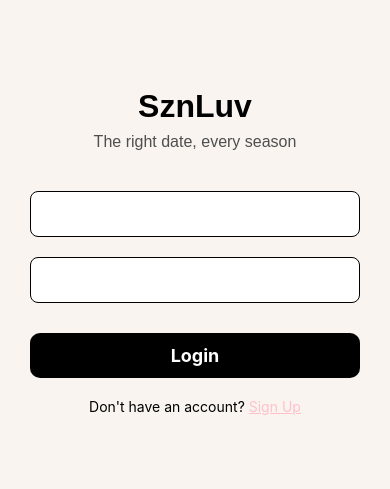
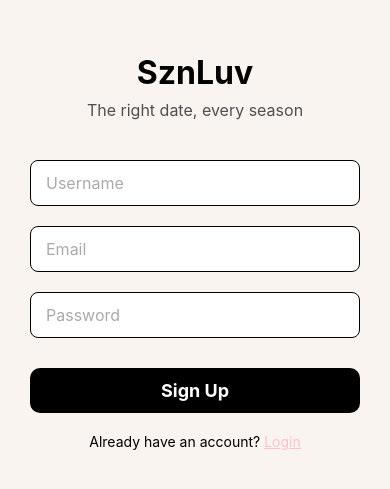
Before and after one commit to Zeeyad-Monir/SznLuv, a React Native app: screen /SignUp in a window 390 px wide. Shown: the part 171-660 px from the top of the page. Built offline with nearby package versions, Linux system fonts and the light colour scheme; no server answers.

Commit message:
Setting up sign up screen

```diff
--- a/App.js
+++ b/App.js
@@ -10,9 +10,11 @@ import { onAuthStateChanged } from 'firebase/auth';
 
 // Import your screens
 import LoginScreen from './screens/LoginScreen';
+import SignUpScreen from './screens/SignUpScreen'; // Import SignUpScreen
 import HomeScreen from './screens/HomeScreen';
-//import SpinWheelScreen from './screens/SpinWheelScreen';
-//import ProfileScreen from './screens/ProfileScreen';
+// Import other screens as needed
+// import SpinWheelScreen from './screens/SpinWheelScreen';
+// import ProfileScreen from './screens/ProfileScreen';
 
 // Create AuthContext
 export const AuthContext = createContext();
@@ -25,15 +27,13 @@ export default function App() {
   const [initializing, setInitializing] = useState(true);
 
   // Handle auth state changes
-  const onAuthStateChangedCallback = (currentUser) => {
-    setUser(currentUser);
-    if (initializing) setInitializing(false);
-  };
-
   useEffect(() => {
-    const subscriber = onAuthStateChanged(auth, onAuthStateChangedCallback);
+    const subscriber = onAuthStateChanged(auth, (currentUser) => {
+      setUser(currentUser);
+      if (initializing) setInitializing(false);
+    });
     return subscriber; // Unsubscribe on unmount
-  }, []);
+  }, [initializing]);
 
   if (initializing) {
     return (
@@ -51,6 +51,11 @@ export default function App() {
         component={LoginScreen}
         options={{ headerShown: false }}
       />
+      <Stack.Screen
+        name="SignUp"
+        component={SignUpScreen}
+        options={{ headerShown: false }}
+      />
     </Stack.Navigator>
   );
 
@@ -66,8 +71,9 @@ export default function App() {
       }}
     >
       <Tab.Screen name="Home" component={HomeScreen} />
-      <Tab.Screen name="Spin the Wheel" component={SpinWheelScreen} />
-      <Tab.Screen name="Profile" component={ProfileScreen} />
+      {/* Uncomment and add other tabs as you implement them */}
+      {/* <Tab.Screen name="Spin the Wheel" component={SpinWheelScreen} />
+      <Tab.Screen name="Profile" component={ProfileScreen} /> */}
     </Tab.Navigator>
   );
 
--- a/package.json
+++ b/package.json
@@ -17,7 +17,7 @@
     "expo": "~51.0.28",
     "expo-sqlite": "~14.0.6",
     "expo-status-bar": "~1.12.1",
-    "firebase": "^10.14.1",
+    "firebase": "^11.0.1",
     "react": "18.2.0",
     "react-native": "0.74.5",
     "react-native-gesture-handler": "~2.16.1",
--- /dev/null
+++ b/screens/SignUpScreen.js
@@ -0,0 +1,235 @@
+// screens/SignUpScreen.js
+
+import React, { useState } from 'react';
+import {
+  View,
+  Text,
+  TextInput,
+  TouchableOpacity,
+  StyleSheet,
+  StatusBar,
+  Alert,
+  ActivityIndicator,
+} from 'react-native';
+import { useNavigation } from '@react-navigation/native';
+import { db, register } from '../firebaseConfig';
+import { doc, setDoc, getDoc, runTransaction } from 'firebase/firestore';
+
+export default function SignUpScreen() {
+  const navigation = useNavigation();
+  const [username, setUsername] = useState('');
+  const [usernameError, setUsernameError] = useState('');
+  const [email, setEmail] = useState('');
+  const [emailError, setEmailError] = useState('');
+  const [password, setPassword] = useState('');
+  const [passwordError, setPasswordError] = useState('');
+  const [loading, setLoading] = useState(false);
+
+  const validateEmail = (email) => {
+    const regex = /^\S+@\S+\.\S+$/;
+    return regex.test(email);
+  };
+
+  const validatePassword = (password) => {
+    // At least 8 characters, one letter and one number
+    const regex = /^(?=.*[A-Za-z])(?=.*\d)[A-Za-z\d]{8,}$/;
+    return regex.test(password);
+  };
+
+  const handleSignUp = async () => {
+    const normalizedUsername = username.trim().toLowerCase();
+    const normalizedEmail = email.trim().toLowerCase();
+
+    // Input Validation
+    if (!normalizedUsername || !normalizedEmail || !password) {
+      Alert.alert('Error', 'Please fill all fields.');
+      return;
+    }
+
+    if (normalizedUsername.length < 3) {
+      Alert.alert('Invalid Username', 'Username must be at least 3 characters long.');
+      return;
+    }
+
+    if (!validateEmail(normalizedEmail)) {
+      Alert.alert('Invalid Email', 'Please enter a valid email address.');
+      return;
+    }
+
+    if (!validatePassword(password)) {
+      Alert.alert(
+        'Weak Password',
+        'Password must be at least 8 characters long and include both letters and numbers.'
+      );
+      return;
+    }
+
+    setLoading(true);
+
+    try {
+      await runTransaction(db, async (transaction) => {
+        const usernameRef = doc(db, 'usernames', normalizedUsername);
+        const usernameSnap = await transaction.get(usernameRef);
+
+        if (usernameSnap.exists()) {
+          throw new Error('Username already taken');
+        }
+
+        const userCredential = await register(normalizedEmail, password);
+        const user = userCredential.user;
+
+        transaction.set(usernameRef, {
+          uid: user.uid,
+          email: normalizedEmail,
+        });
+      });
+
+      Alert.alert('Success', 'Account created successfully!');
+      navigation.navigate('Login');
+    } catch (error) {
+      console.error('Registration failed:', error);
+      let errorMessage = 'Registration failed. Please try again.';
+      if (error.message === 'Username already taken') {
+        errorMessage = 'This username is already taken. Please choose another one.';
+      } else if (error.code === 'auth/email-already-in-use') {
+        errorMessage = 'This email is already in use.';
+      } else if (error.code === 'auth/invalid-email') {
+        errorMessage = 'The email address is invalid.';
+      } else if (error.code === 'auth/weak-password') {
+        errorMessage = 'The password is too weak.';
+      }
+      Alert.alert('Registration Failed', errorMessage);
+    } finally {
+      setLoading(false);
+    }
+  };
+
+  return (
+    <View style={styles.container}>
+      <StatusBar barStyle="dark-content" backgroundColor="#F9F4EF" />
+
+      <Text style={styles.logoText}>SznLuv</Text>
+      <Text style={styles.taglineText}>The right date, every season</Text>
+
+      <TextInput
+        style={styles.input}
+        placeholder="Username"
+        placeholderTextColor="#AAAAAA"
+        value={username}
+        onChangeText={setUsername}
+        autoCapitalize="none"
+        accessibilityLabel="Username"
+      />
+      {usernameError ? <Text style={styles.errorText}>{usernameError}</Text> : null}
+
+      <TextInput
+        style={styles.input}
+        placeholder="Email"
+        placeholderTextColor="#AAAAAA"
+        value={email}
+        onChangeText={setEmail}
+        keyboardType="email-address"
+        autoCapitalize="none"
+        accessibilityLabel="Email"
+      />
+      {emailError ? <Text style={styles.errorText}>{emailError}</Text> : null}
+
+      <TextInput
+        style={styles.input}
+        placeholder="Password"
+        placeholderTextColor="#AAAAAA"
+        secureTextEntry
+        value={password}
+        onChangeText={setPassword}
+        accessibilityLabel="Password"
+      />
+      {passwordError ? <Text style={styles.errorText}>{passwordError}</Text> : null}
+
+      <TouchableOpacity
+        style={styles.button}
+        onPress={handleSignUp}
+        disabled={loading}
+        accessibilityLabel="Sign Up"
+      >
+        {loading ? <ActivityIndicator color="#FFFFFF" /> : <Text style={styles.buttonText}>Sign Up</Text>}
+      </TouchableOpacity>
+
+      <TouchableOpacity
+        style={styles.loginContainer}
+        onPress={() => navigation.navigate('Login')}
+        accessibilityLabel="Navigate to Login"
+      >
+        <Text style={styles.loginText}>
+          Already have an account?{' '}
+          <Text style={styles.loginLinkText}>Login</Text>
+        </Text>
+      </TouchableOpacity>
+    </View>
+  );
+}
+
+const styles = StyleSheet.create({
+  container: {
+    flex: 1,
+    backgroundColor: '#F9F4EF',
+    alignItems: 'center',
+    justifyContent: 'center',
+    paddingHorizontal: 30,
+  },
+  logoText: {
+    fontSize: 32,
+    fontWeight: 'bold',
+    color: '#000000',
+    marginBottom: 8,
+    textAlign: 'center',
+  },
+  taglineText: {
+    fontSize: 16,
+    color: '#4F4F4F',
+    marginBottom: 40,
+    textAlign: 'center',
+  },
+  input: {
+    width: '100%',
+    backgroundColor: '#FFFFFF',
+    borderColor: '#000000',
+    borderWidth: 1,
+    borderRadius: 8,
+    paddingHorizontal: 15,
+    paddingVertical: 12,
+    fontSize: 16,
+    color: '#000000',
+    marginBottom: 20,
+  },
+  errorText: {
+    width: '100%',
+    color: '#FF0000',
+    marginBottom: 10,
+    textAlign: 'left',
+  },
+  button: {
+    width: '100%',
+    backgroundColor: '#000000',
+    paddingVertical: 12,
+    borderRadius: 10,
+    alignItems: 'center',
+    marginTop: 10,
+  },
+  buttonText: {
+    color: '#FFFFFF',
+    fontSize: 18,
+    fontWeight: 'bold',
+  },
+  loginContainer: {
+    marginTop: 20,
+  },
+  loginText: {
+    fontSize: 14,
+    color: '#000000',
+    textAlign: 'center',
+  },
+  loginLinkText: {
+    color: '#FFC0CB',
+    textDecorationLine: 'underline',
+  },
+});
```
Also changed, not shown: 1 other file (tests, documents, lock files or other folders).
